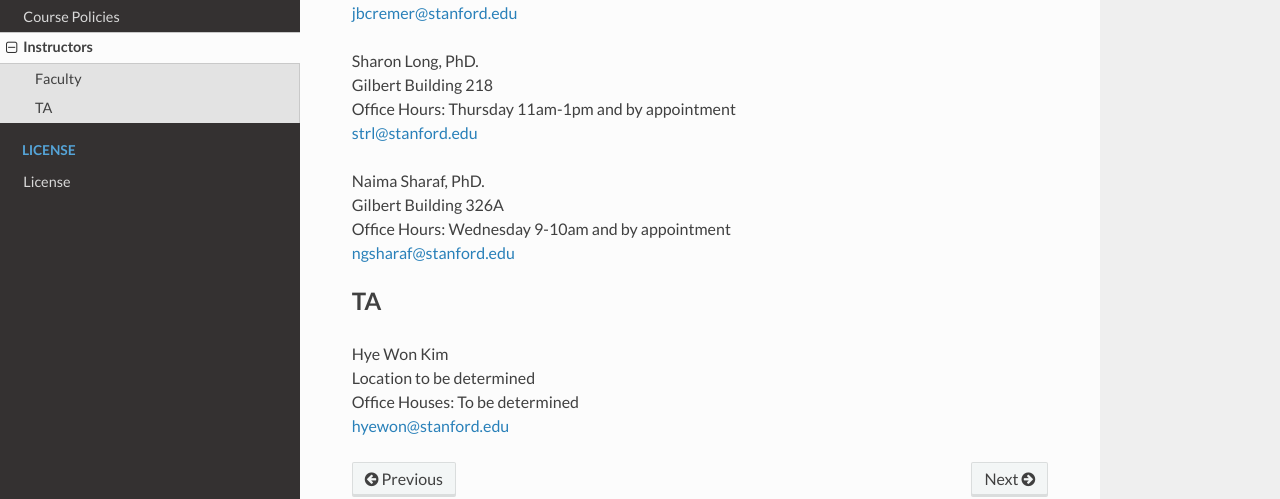
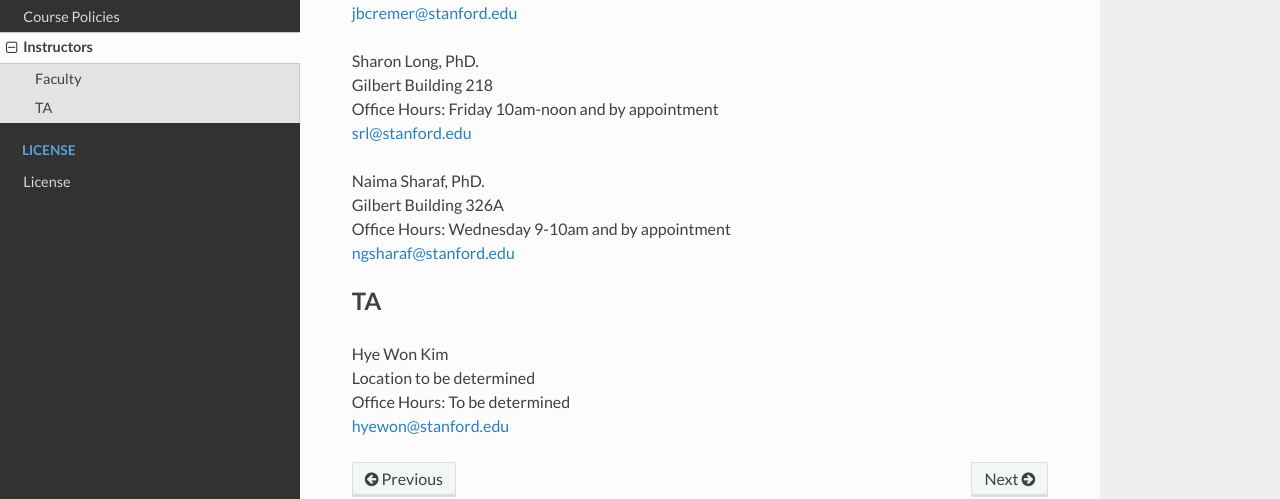
Before and after one commit to BIO120/BIO120, a Sphinx documentation site: the page built from source/instructors.rst, in a window 1280 px wide and 1009 px high. Shown: the part 382-881 px from the top of the window. Built offline with Sphinx 7.4.7 and the Read the Docs theme 3.1.0, drawn with Linux system fonts in a browser that asks for light colours; pages that are not in the unit, such as notebooks, are missing from menus.

Commit message:
fixed typos

```diff
--- a/source/instructors.rst
+++ b/source/instructors.rst
@@ -14,8 +14,8 @@ Faculty
 
 | Sharon Long, PhD.
 | Gilbert Building 218
-| Office Hours: Thursday 11am-1pm and by appointment
-| strl@stanford.edu
+| Office Hours: Friday 10am-noon and by appointment
+| srl@stanford.edu
 
 | Naima Sharaf, PhD.
 | Gilbert Building 326A
@@ -27,5 +27,5 @@ TA
 
 | Hye Won Kim
 | Location to be determined
-| Office Houses: To be determined
+| Office Hours: To be determined
 | hyewon@stanford.edu
--- a/source/policies.rst
+++ b/source/policies.rst
@@ -6,7 +6,7 @@ Course Policies
 
 Assignment
 ==============
-Assignments include pre-lab and post-lab assignments. In general, assignments will be due the following week on Monday. Some assignments will be due the following day to facility the analysis of experimental data during the next class (shorter assignmants which typically include the transfer of data into a computer readable file).
+Assignments include pre-lab and post-lab assignments. In general, assignments will be due the following week on Monday. Some assignments will be due the following day to facility the analysis of experimental data during the next class (shorter assignments which typically include the transfer of data into a computer readable file).
 
 
 Enrollment
@@ -17,7 +17,7 @@ With seats (and bench space) being limited, preference is given to students stri
 Absence and Make-up policy
 ============================
 Students with planned or unplanned absences must email all instructors. Excused absences include illness and travel for official Stanford activities (such as a research retreat or varsity sports team competition).  Students with an excused absence will qualify for attendance points. The points for assigned work can be earned by a make-up activity (in lab or virtual, depending on the lab content that day).  Absences for social reasons or family travel do not qualify to get attendance points. However, points for the assigned work can still be earned by a make up activity.
-Example: Say that a Friday class (worth 1 attendance point) includes an in-lab exercise worth up to 4 points.  If someone misses that Friday class because of a family event, they will not get the 1 point for attendance, but they can still earn up to 4 points for doing the work carried out in class that day.
+Example: Say that a Thursday class (worth 2 attendance points) includes an in-lab exercise worth up to 4 points.  If someone misses that Thursday class because of a family event, they will not get the 2 points for attendance, but they can still earn up to 4 points for doing the work carried out in class that day.
 
 
 Masking & Social Distancing
--- a/source/syllabus.rst
+++ b/source/syllabus.rst
@@ -16,7 +16,7 @@ All class meetings are in the Sapp Building, room 223.
 
 Summary
 =======
-To survive, grow, and reproduce, organisms coordinate different molecular processes so they can use available resources and cope with environmental conditions. This laboratory course explores molecular and cellular integration in bacteria. Experiments include the quantification of growth, homologous overexpression of proteins, and genetic and growth control of phases and bacteria. These "wet lab" approaches will be combined with "dry lab" approaches to analyze experimental findings and explore further the link between molecular processes and cell physiology.
+To survive, grow, and reproduce, organisms coordinate different molecular processes so they can use available resources and cope with environmental conditions. This laboratory course explores molecular and cellular integration in bacteria. Experiments include the quantification of growth, homologous overexpression of proteins, and genetic and growth control of phages and bacteria. These "wet lab" approaches will be combined with "dry lab" approaches to analyze experimental findings and explore further the link between molecular processes and cell physiology.
 
 
 Prerequisite
```
Also changed, not shown: source/images/bio120_flyer.gif (deleted), source/images/bio120_summary.png.
